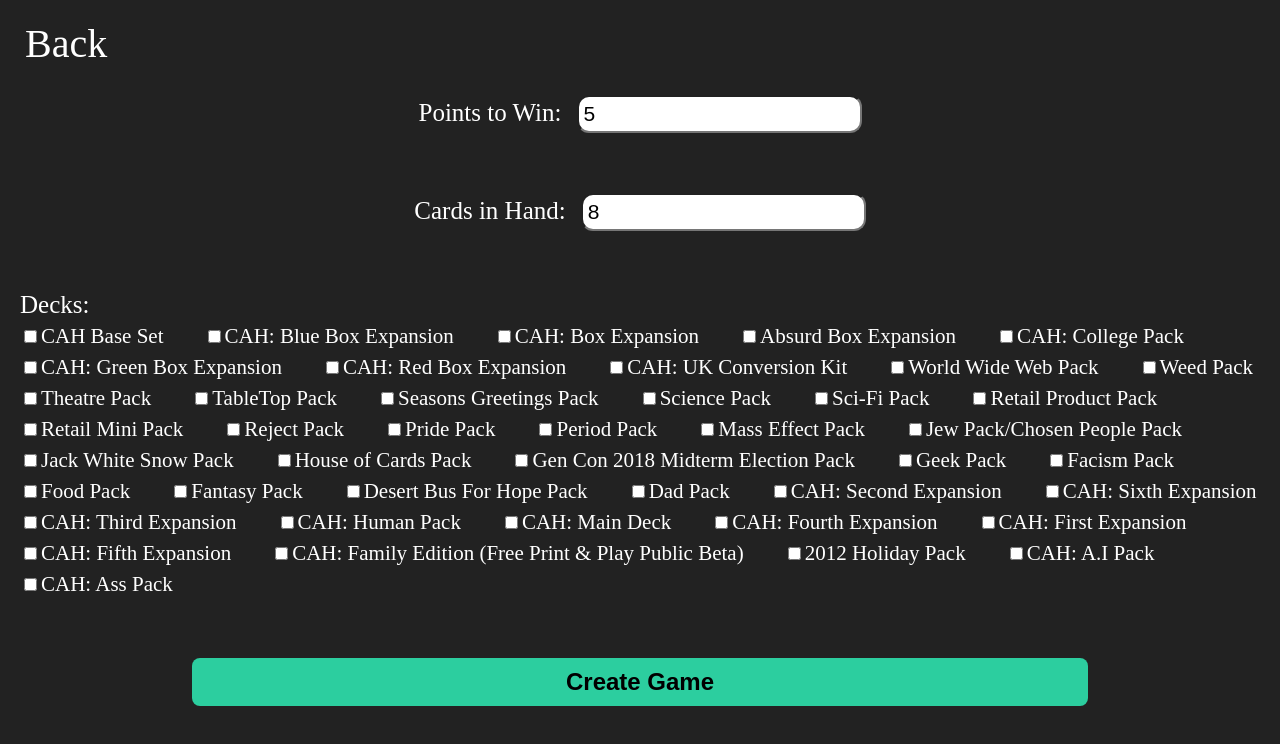
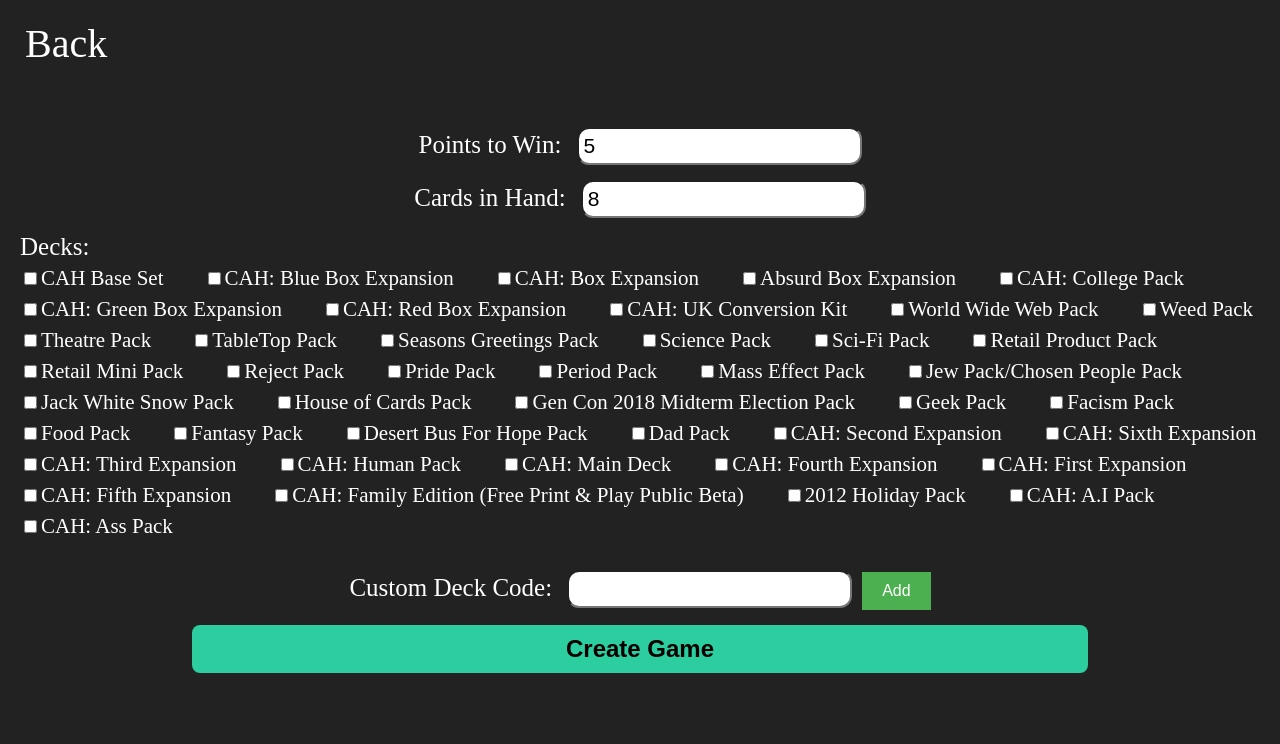
Before and after one commit to aadit6/cardsAgainstAadit, a React (Create React App) app in the folder client/: page /creategame in a window 1280 px wide. Shown: the top 744 px of the page. Built offline with nearby package versions, Linux system fonts and the light colour scheme; no server answers.

Commit message:
more custom deck stuff

```diff
--- a/client/src/components/CreateGameOptions.jsx
+++ b/client/src/components/CreateGameOptions.jsx
@@ -2,6 +2,8 @@ import React, { useState } from 'react';
 import { Link } from 'react-router-dom';
 import styled from 'styled-components';
 import CreateGame from './CreateGame';
+import axios from 'axios';
+import { SERVER_URL } from '../constants';
 
 const DECK_OPTIONS = [
   { value: '0', label: 'CAH Base Set' },
@@ -86,10 +88,39 @@ const InputField = ({ label, value, onChange, id, type = 'number', min = 1, isCh
 
 
 
+
 const CreateGameOptions = () => {
   const [pointsToWin, setPointsToWin] = useState(5);
   const [cardsInHand, setCardsInHand] = useState(8);
   const [selectedDecks, setSelectedDecks] = useState([]);
+  const [customDeckCode, setCustomDeckCode] = useState('');
+  const [customDeckData, setCustomDeckData] = useState(null);
+
+  const handleCustomDeckCodeChange = (event) => {
+    setCustomDeckCode(event.target.value);
+  };
+
+  const handleAddCustomDeck = async () => {
+    try {
+      const response = await axios.get(`${SERVER_URL}/api/getCustomDeck/${customDeckCode}`);
+      const { success, deck } = response.data;
+
+      if (success) {
+        // Set the custom deck data in state
+        setCustomDeckData(deck);
+      } else {
+        // Handle error case
+        console.error('Deck not found');
+      }
+    } catch (error) {
+      // Handle error
+      console.error('Error fetching custom deck', error);
+    }
+  };
+
+
+
+
 
   const handleChange = (event, setStateFunction) => {
     const { type, checked, value, id } = event.target;
@@ -144,8 +175,27 @@ const CreateGameOptions = () => {
         options={DECK_OPTIONS}
       />
       {/* Add more InputField components for additional options */}
+      <ParentComponent>
+        <OptionsForm>
+          <label htmlFor="customDeckCode">Custom Deck Code:</label>
+          <input type="text" id="customDeckCode" value={customDeckCode} onChange={handleCustomDeckCodeChange} />
+          <Button onClick={handleAddCustomDeck}>Add</Button>
+        </OptionsForm>
+      </ParentComponent>
 
-      <CreateGame pointsToWin={pointsToWin} cardsInHand={cardsInHand} selectedDecks={selectedDecks} />
+      {customDeckData && (
+        <CustomDeckInfoWrapper>
+          <CustomDeckInfoLabel>Deck Name: {customDeckData.deckName}</CustomDeckInfoLabel>
+          <CustomDeckInfoLabel>Deck Creator: {customDeckData.deckCreator}</CustomDeckInfoLabel>
+          <CustomDeckInfoLabel>No. Of White Cards: {customDeckData.whiteCards.length}</CustomDeckInfoLabel>
+          <CustomDeckInfoLabel>No. Of Black Cards: {customDeckData.blackCards.length}</CustomDeckInfoLabel>
+
+          {/* Add more information as needed */}
+        </CustomDeckInfoWrapper>
+      )}
+
+
+      <CreateGame pointsToWin={pointsToWin} cardsInHand={cardsInHand} selectedDecks={selectedDecks} customDeck={customDeckCode}/>
     </CreateGameWrapper>
   );
 };
@@ -170,7 +220,7 @@ const BackButton = styled(Link)`
 `;
 
 const OptionsForm = styled.div`
-  margin-bottom: 30px;
+  margin-bottom: 15px;
   label {
     color: #fff;
     font-size: 25px;
@@ -184,7 +234,7 @@ const OptionsForm = styled.div`
 `;
 
 const ParentComponent = styled.div`
-  margin-bottom: 30px;
+  margin-bottom: 0px;
 `;
 
 const OptionsFormCheck = styled.div`
@@ -218,4 +268,30 @@ const CheckboxLabel = styled.label`
   }
 `;
 
+const Button = styled.button`
+  background-color: #4caf50; /* Green background */
+  color: white; /* White text color */
+  border: none; /* Remove border */
+  padding: 10px 20px; /* Some padding */
+  font-size: 16px; /* Set font size */
+  cursor: pointer; /* Add a pointer cursor on hover */
+  margin-left: 10px; /* Add some space on the left */
+`;
+
+const CustomDeckInfoWrapper = styled.div`
+  background-color: #333;
+  padding: 20px;
+  border-radius: 10px;
+  width: 20%;
+  margin-bottom: 20px;
+  color: #fff;
+`;
+
+const CustomDeckInfoLabel = styled.p`
+  font-size: 20px;
+  text-align: center;
+  margin: 0px 0;
+  margin-top: 0px;
+`;
+
 export default CreateGameOptions;
```
Also changed, not shown: 2 other files (tests, documents, lock files or other folders).
